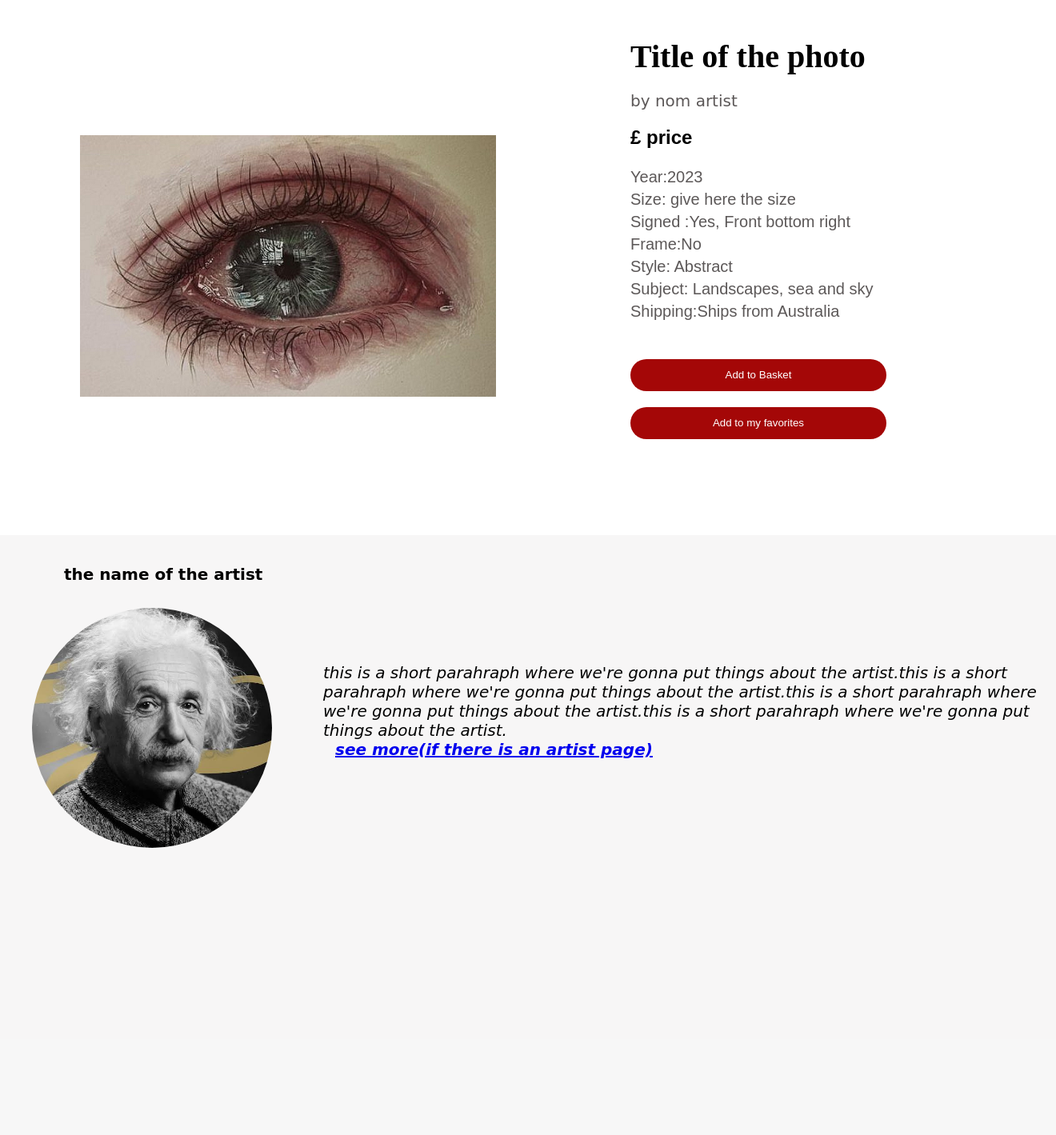
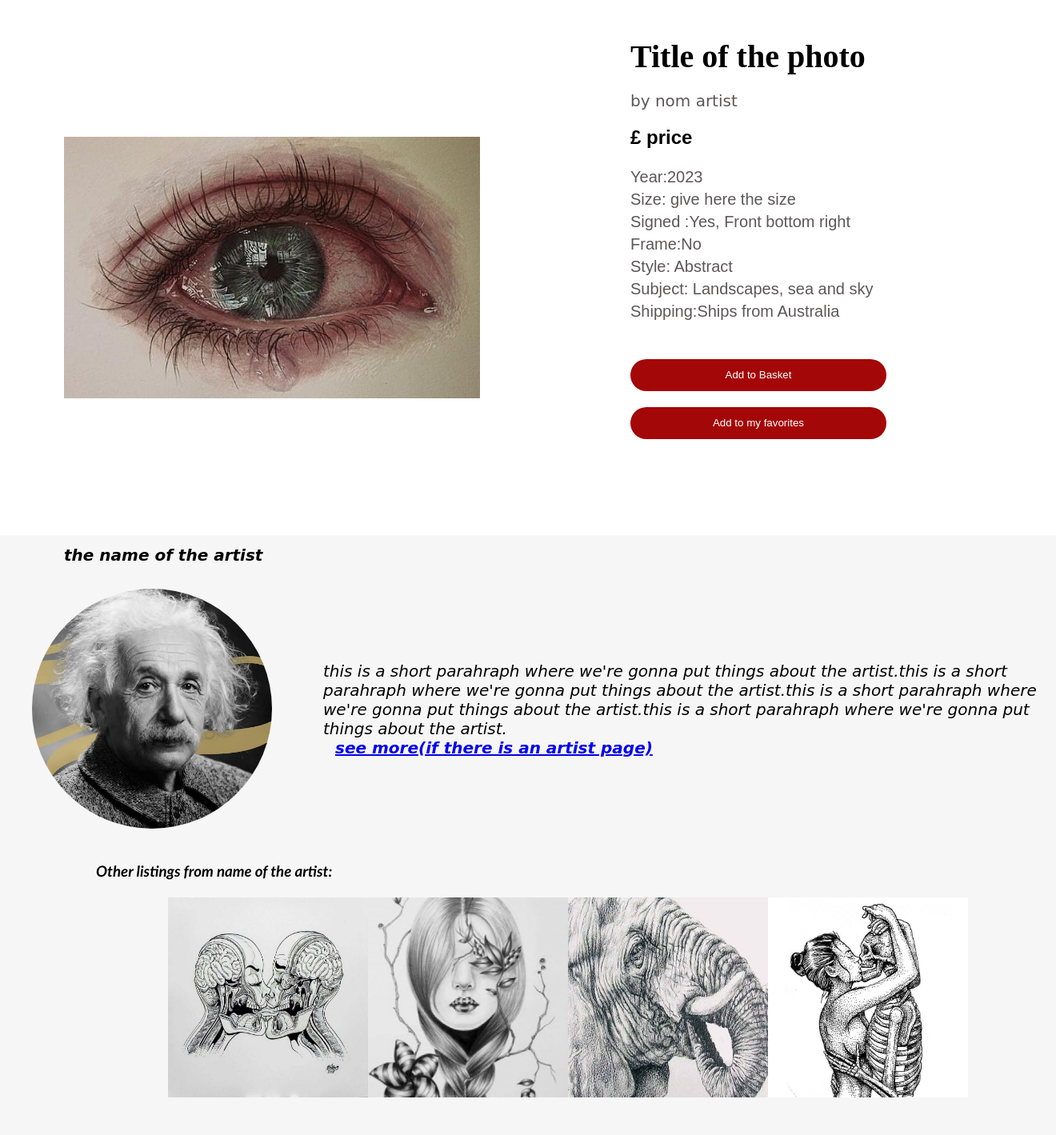
Before and after one commit to SkanderChayoukhi/MuseMingle, a PHP site: page /photodescription.html in a window 1320 px wide. Shown: the whole page at 80% size. Before the commit the page ends 1060 px from the top, so only its background shows below. Run offline with PHP 8.4, Linux system fonts and the light colour scheme.

```diff
--- a/photodescription.css
+++ b/photodescription.css
@@ -2,6 +2,18 @@
 body {
     font-family: Arial, sans-serif;
     margin: 0;
+}
+.image-container {
+    display: flex;
+    align-items: center;
+    justify-content: center;
+
+}
+
+#fullscreen-image {
+    cursor: pointer;
+    max-width: 100%;
+    max-height: 100%;
 }
 
 .container {
@@ -15,7 +27,7 @@ body {
 .container1 {
     display: grid;
     grid-template-columns: 30% 70%;
-    grid-template-rows: 400px ;
+    grid-template-rows: 350px ;
     align-items: center;
     justify-content: space-between;
     padding: 20px;
@@ -23,8 +35,8 @@ body {
 }
 .container2 {
     display: grid;
-    grid-template-columns:100%;
-    grid-template-rows: 150px ;
+    grid: template columns 25% 25% 25% 25%;
+    grid-template-rows:20px 300px ;
     align-items: center;
     justify-content: space-between;
     padding: 20px;
@@ -32,6 +44,7 @@ body {
 }
 .container1 h1{
     font-family:cursive;
+    font-style: oblique ;
     font-size: 20px;
     padding-left: 60px;
 }
@@ -50,9 +63,8 @@ a:hover {
 }
 
 .artwork {
-    grid-column: 1/2;
+    grid-column: 1/2 ;
     padding: 60px;
-
 }
 
 .artwork img {
@@ -132,3 +144,39 @@ h1 {
     height: 300px;
 
 }
+.first{
+    grid-column: 1/2;
+    grid-row: 2/3;
+
+}
+.container2 img{
+
+    height: 250px;
+    width: 250px;
+}
+.container2 img:hover{
+    -ms-transform: scale(1.2); /* IE 9 */
+    -webkit-transform: scale(1.2); /* Safari 3-8 */
+    transform: scale(1.2);
+
+}
+.second{
+    grid-column: 2/3;
+    grid-row: 2/3;
+}
+.third{
+    grid-column: 3/4;
+    grid-row: 2/3;
+}
+.four{
+    grid-column: 4/5;
+    grid-row: 2/3;
+}
+.container2 h3{
+    padding-left: 100px;
+    font-style: italic;
+    font-family: 'Trebuchet MS', 'Lucida Sans Unicode', 'Lucida Grande', 'Lucida Sans', Arial, sans-serif;
+}
+.aboutsection p{
+    padding-top: 70px;
+}
--- a/photodescription.html
+++ b/photodescription.html
@@ -9,7 +9,38 @@
 <body>
     <div class="container">
         <div class="artwork">
-            <img src="BvgAmfNCEAE0F8B-666x418.jpg" alt="Artwork Image">
+            <div class="image-container">
+                <img src="BvgAmfNCEAE0F8B-666x418.jpg" alt="Artwork Image" id="fullscreen-image">
+                <script>
+                    document.getElementById('fullscreen-image').addEventListener('click', toggleFullScreen);
+
+                    function toggleFullScreen() {
+                         const element = document.getElementById('fullscreen-image');
+
+                         if (!document.fullscreenElement) {
+                             if (element.requestFullscreen) {
+                                 element.requestFullscreen();
+                            } else if (element.mozRequestFullScreen) {
+                                  element.mozRequestFullScreen();
+                            } else if (element.webkitRequestFullscreen) {
+                                 element.webkitRequestFullscreen();
+                            } else if (element.msRequestFullscreen) {
+                                 element.msRequestFullscreen();
+                            }
+                        } else {
+                             if (document.exitFullscreen) {
+                                  document.exitFullscreen();
+                            } else if (document.mozCancelFullScreen) {
+                                 document.mozCancelFullScreen();
+                            } else if (document.webkitExitFullscreen) {
+                                 document.webkitExitFullscreen();
+                            } else if (document.msExitFullscreen) {
+                                 document.msExitFullscreen();
+                            }
+                        }
+                    }
+                </script>
+            </div>
         </div>
         <div class="info">
             <h1>Title of the photo</h1>
@@ -40,10 +71,16 @@
         </div>
         <div class="aboutsection">
             <p>this is a short parahraph where we're gonna put things about the artist.this is a short parahraph where we're gonna put things about the artist.this is a short parahraph where we're gonna put things about the artist.this is a short parahraph where we're gonna put things about the artist.<br><b><a href="#" target="_blank">see more(if there is an artist page)</a> </b></p>
+            <br>
         </div>
 
     </div>
     <div class="container2">
+        <h3>Other listings from name of the artist:</h3>
+        <div class="first" style="padding-left: 190px;padding-right: 0px;"><a href="#" target="_blank"><img src="Nychos-Chemistry1.jpg"></a></div>
+        <div class="second" style="padding-left: 0px;"><a href="#" target="_blank"><img src="HD-wallpaper-pencil-drawing-art-cool-pencil-people-flowers-drawings.jpg"></a></div>
+        <div class="third"><a href="#" target="_blank"><img src="pencil-drawings-of-animals-1200x900.jpg"></a></div>
+        <div class="four" style="padding-right: 100px;"><a href="#" target="_blank"><img src="9f9b789ab0950e0a3acead1edbae1d70.jpg"></a></div>
 
     </div>
 </body>
```
Also changed, not shown: 9f9b789ab0950e0a3acead1edbae1d70.jpg (added), HD-wallpaper-pencil-drawing-art-cool-pencil-people-flowers-drawings.jpg (added), Nychos-Chemistry1.jpg (added), pencil-drawings-of-animals-1200x900.jpg (added).
